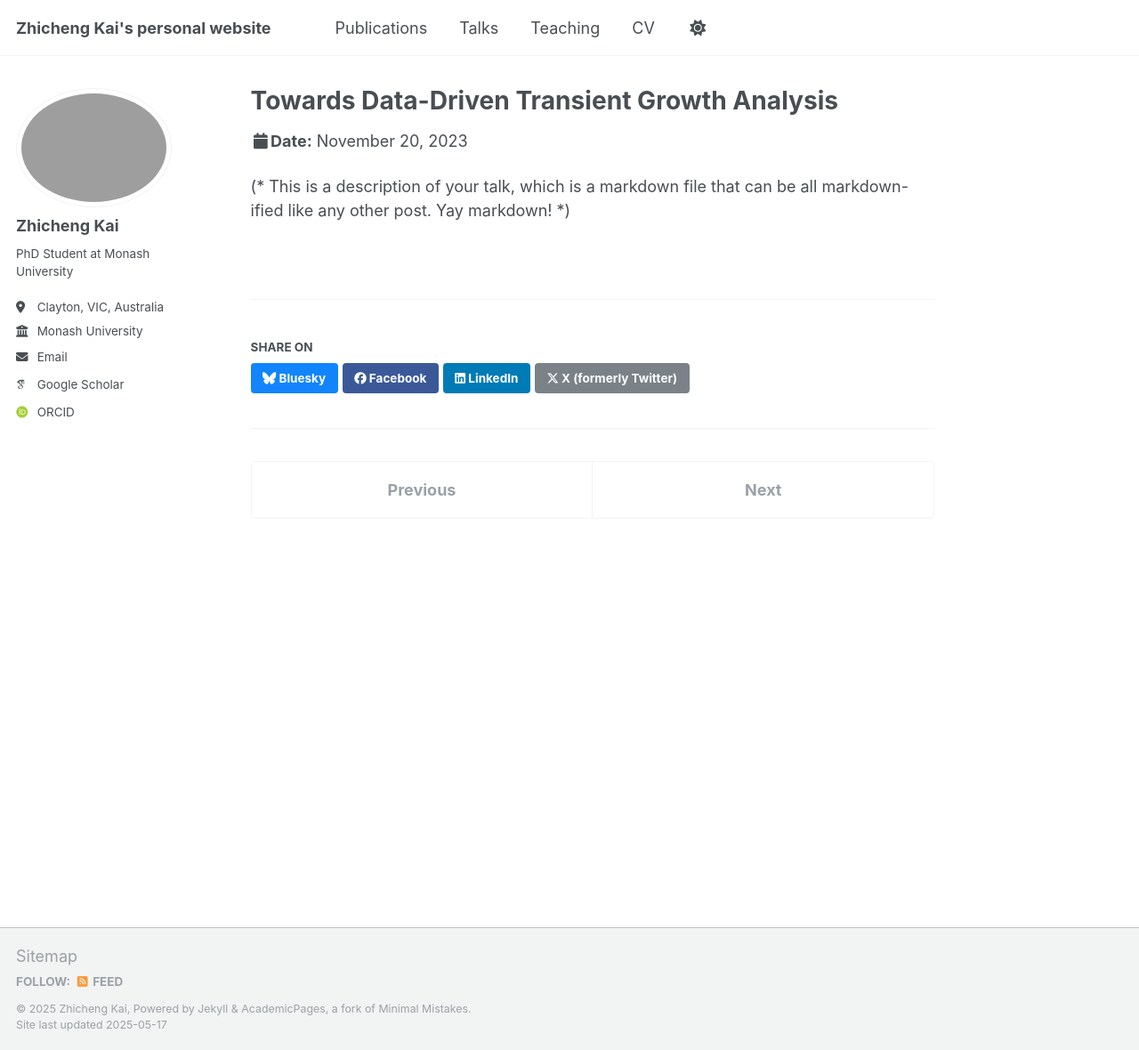
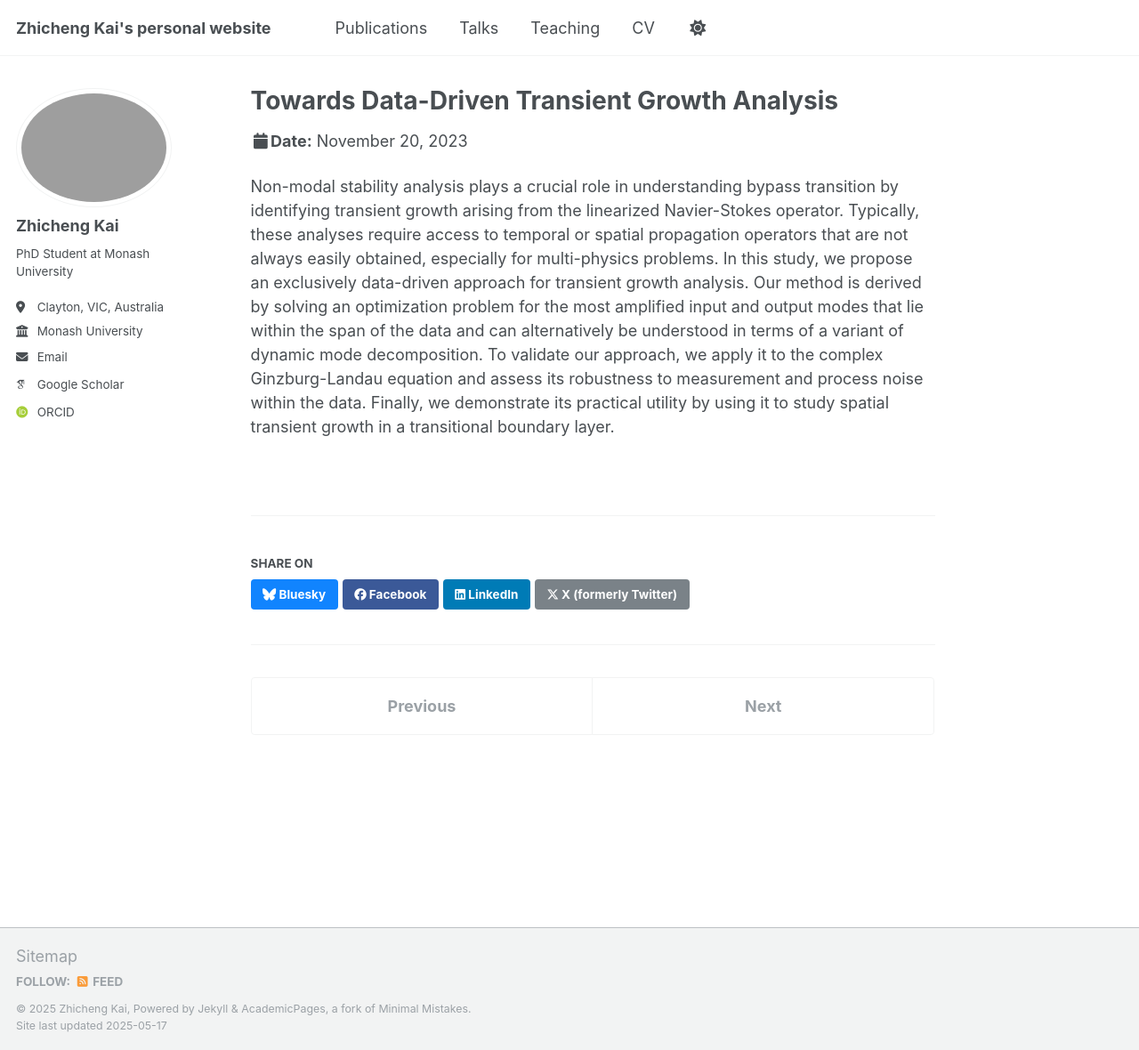
Before and after one commit to ZhichengKai/ZhichengKai.github.io, a Jekyll site: the page built from _talks/2023-11-20-talk-1.md, in a window 1280 px wide and 1180 px high. Shown: the whole window at 89% size. Built offline with Jekyll 4.4.1, drawn with Linux system fonts in a browser that asks for light colours; some web fonts are replaced.

Commit message:
Update 2023-11-20-talk-1.md

```diff
--- a/_talks/2023-11-20-talk-1.md
+++ b/_talks/2023-11-20-talk-1.md
@@ -8,4 +8,4 @@ date: 2023-11-20
 location: "Washington, DC, USA"
 ---
 
-(* This is a description of your talk, which is a markdown file that can be all markdown-ified like any other post. Yay markdown! *)
+Non-modal stability analysis plays a crucial role in understanding bypass transition by identifying transient growth arising from the linearized Navier-Stokes operator. Typically, these analyses require access to temporal or spatial propagation operators that are not always easily obtained, especially for multi-physics problems. In this study, we propose an exclusively data-driven approach for transient growth analysis. Our method is derived by solving an optimization problem for the most amplified input and output modes that lie within the span of the data and can alternatively be understood in terms of a variant of dynamic mode decomposition. To validate our approach, we apply it to the complex Ginzburg-Landau equation and assess its robustness to measurement and process noise within the data. Finally, we demonstrate its practical utility by using it to study spatial transient growth in a transitional boundary layer.
```
